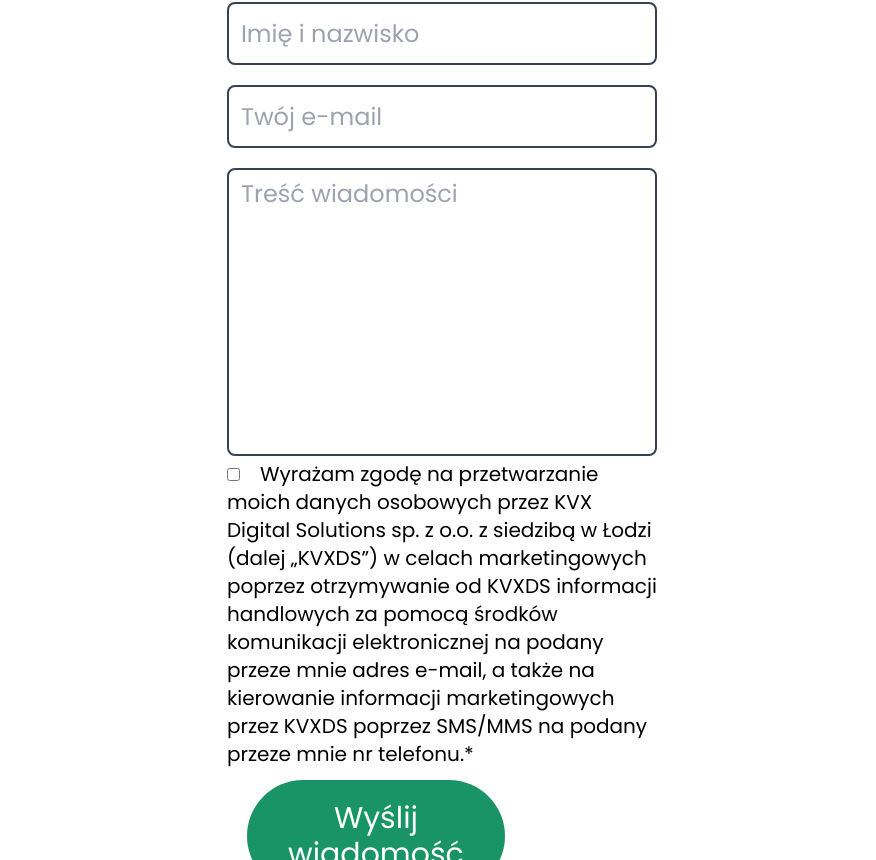
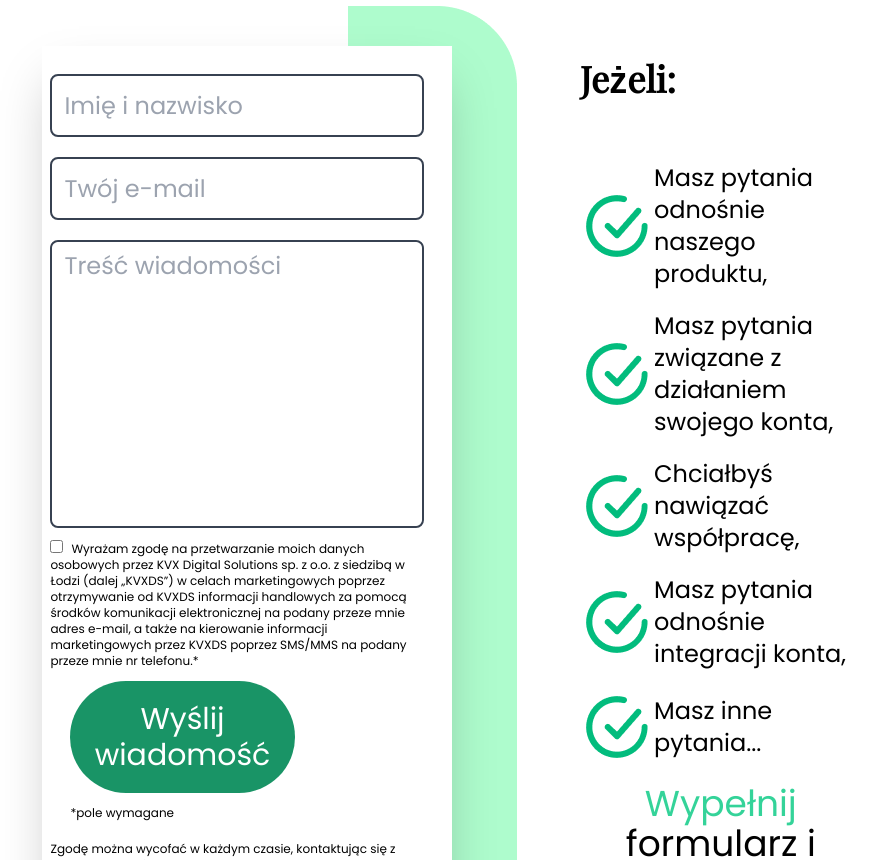
Before and after one commit to Tommy3DE/TheBill, a React (Vite) app: page / in a window 1280 px wide. Shown: the part 8900-9760 px from the top of the page, without its empty margins (188-1064 px from the left). Built offline with nearby package versions, Linux system fonts and the light colour scheme.

Commit message:
form ready

```diff
--- a/src/layout/pages/Home/FeedbackForm.tsx
+++ b/src/layout/pages/Home/FeedbackForm.tsx
@@ -2,8 +2,38 @@ import { FormEvent, useRef } from "react";
 import emailjs from "@emailjs/browser";
 import { toast } from "react-toastify";
 import airplane from "../../../assets/icons/airplane.png";
+import tick from "../../../assets/icons/tick.png";
+import thing from "../../../assets/Rectangle 294.png";
+
+interface QuestionTile {
+  id: number;
+  text: string;
+}
 
 const FeedbackForm = () => {
+  const questions: QuestionTile[] = [
+    {
+      id: 1,
+      text: "Masz pytania odnośnie naszego produktu,",
+    },
+    {
+      id: 2,
+      text: "Masz pytania związane z działaniem swojego konta,",
+    },
+    {
+      id: 3,
+      text: "Chciałbyś nawiązać współpracę,",
+    },
+    {
+      id: 4,
+      text: "Masz pytania odnośnie integracji konta,",
+    },
+    {
+      id: 5,
+      text: "Masz inne pytania...",
+    },
+  ];
+
   const form = useRef<HTMLFormElement | null>(null);
 
   const sendEmail = (e: FormEvent) => {
@@ -52,9 +82,9 @@ const FeedbackForm = () => {
   };
 
   return (
-    <section className="flex flex-col justify-center items-center mx-[8%] font font-poppins">
-      <div className="flex flex-row items-center">
-        <img src={airplane} alt="plane" className="mr-5 h-24 mt-5"/>
+    <section className="flex flex-col items-center mx-[10%] font-poppins">
+      <div className="flex flex-row items-center my-15">
+        <img src={airplane} alt="plane" className="mr-5 h-24 mt-5" />
         <div className=" font-playFair font-black">
           <h1 className="text-5xl font-black my-5 text-[#1A9367]">
             Formularz kontaktowy
@@ -65,11 +95,13 @@ const FeedbackForm = () => {
           </h2>
         </div>
       </div>
-
+      <div className="w-full flex justify-center mt-16 relative">
+        {" "}
+        <div className="w-2/5 shadow-2xl z-10 bg-white p-2">
           <form
             ref={form}
             onSubmit={sendEmail}
-        className="flex flex-col text-xl justify-center lg:w-2/5 my-5 mr-5"
+            className="flex flex-col text-xl justify-center my-5 mr-5"
           >
             <input
               type="text"
@@ -102,15 +134,20 @@ const FeedbackForm = () => {
             </div>
 
             <div className="flex flex-row items-start">
-          <p>
-            <input type="checkbox" name="check" id="1" className="mr-5 mt-3" />
+              <p className="text-xs">
+                <input
+                  type="checkbox"
+                  name="check"
+                  id="1"
+                  className="mr-2 mt-3"
+                />
                 Wyrażam zgodę na przetwarzanie moich danych osobowych przez KVX
-            Digital Solutions sp. z o.o. z siedzibą w Łodzi (dalej „KVXDS”) w
-            celach marketingowych poprzez otrzymywanie od KVXDS informacji
-            handlowych za pomocą środków komunikacji elektronicznej na podany
-            przeze mnie adres e-mail, a także na kierowanie informacji
-            marketingowych przez KVXDS poprzez SMS/MMS na podany przeze mnie nr
-            telefonu.*
+                Digital Solutions sp. z o.o. z siedzibą w Łodzi (dalej „KVXDS”)
+                w celach marketingowych poprzez otrzymywanie od KVXDS informacji
+                handlowych za pomocą środków komunikacji elektronicznej na
+                podany przeze mnie adres e-mail, a także na kierowanie
+                informacji marketingowych przez KVXDS poprzez SMS/MMS na podany
+                przeze mnie nr telefonu.*
               </p>
             </div>
 
@@ -119,17 +156,38 @@ const FeedbackForm = () => {
             </button>
             <p className="ml-5 text-xs">*pole wymagane</p>
           </form>
-      <p className="text-xs w-2/5">
+          <p className="text-xs">
             {" "}
-        Zgodę można wycofać w każdym czasie, kontaktując się z zespołem OneBill
-        na adres e-mail pomoc@kvxdigitalsolutions.com. Wycofanie zgody nie
-        wpływa na zgodność z prawem przetwarzania dokonanego przed jej
-        wycofaniem. Administratorem Pani/Pana danych osobowych jest KVX Digital
-        Solutions sp. z o.o. z siedzibą w Łodzi, ul. Adwentowicza 13/12, KRS:
-        0001083222. Więcej informacji na temat przetwarzania danych osobowych i
-        przysługujących Pani/Panu praw znajduje się w naszej Polityce
-        Prywatności.
+            Zgodę można wycofać w każdym czasie, kontaktując się z zespołem
+            OneBill na adres e-mail pomoc@kvxdigitalsolutions.com. Wycofanie
+            zgody nie wpływa na zgodność z prawem przetwarzania dokonanego przed
+            jej wycofaniem. Administratorem Pani/Pana danych osobowych jest KVX
+            Digital Solutions sp. z o.o. z siedzibą w Łodzi, ul. Adwentowicza
+            13/12, KRS: 0001083222. Więcej informacji na temat przetwarzania
+            danych osobowych i przysługujących Pani/Panu praw znajduje się w
+            naszej Polityce Prywatności.
           </p>
+        </div>
+        <img src={thing} alt="thing" className="absolute -mt-10 -ml-10 z-0" />
+        <div className="w-2/5 pl-32">
+          <p className=" font-playFair text-4xl font-bold mt-3 mb-16">
+            Jeżeli:
+          </p>
+          {questions.map((question) => (
+            <div key={question.id} className="flex flex-row items-center mb-5">
+              <img src={tick} alt="tick" />
+              <span className="text-2xl">{question.text}</span>
+            </div>
+          ))}
+          <p className="text-4xl text-center ">
+            <span className="text-[#34D399]">
+              Wypełnij
+              <br />{" "}
+            </span>{" "}
+            formularz i <br /> prześlij do nas!
+          </p>
+        </div>
+      </div>
     </section>
   );
 };
```
Also changed, not shown: src/assets/Rectangle 294.png (added), src/assets/icons/tick.png (added). Lines whose indentation alone changed are shown as unchanged.
